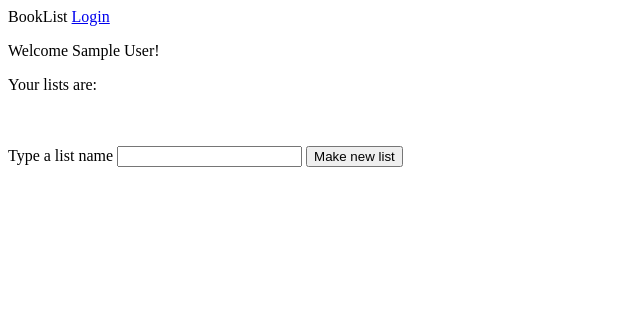
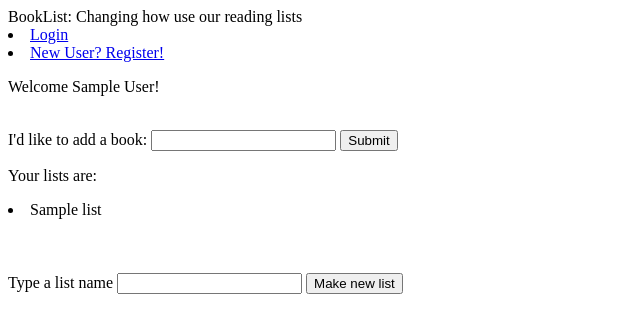
Before and after one commit to meda123/BookList, a Flask app: page /users/1 in a window 1280 px wide. Shown: the top 333 px of the page, without its empty margins (0-640 px from the left). Run offline with Flask 2, Linux system fonts and the light colour scheme; tables that the repository leaves empty hold one stand-in row (values such as "Sample post").

```diff
--- a/model.py
+++ b/model.py
@@ -31,7 +31,7 @@ class User(db.Model):
         return "<User user_id=%s name=%s> email=%s" % (self.user_id,
                                                self.name, self.email)
 
-class List(db.Model):
+class Lista(db.Model):
     """List belonging to each user."""
 
     __tablename__ ="lists"
@@ -47,7 +47,7 @@ class List(db.Model):
     def __repr__(self):
         """Provide helpful representation when printed."""
 
-        m = "<List list_id=%s list_name=%s user_id=%s>"
+        m = "<Lista list_id=%s list_name=%s user_id=%s>"
         return m %(self.list_id, self.list_name, self.user_id)
 
 
--- a/server.py
+++ b/server.py
@@ -11,7 +11,8 @@ import xmltodict
 from json import dumps
 
 
-from model import connect_to_db, User, List, List_Book, Book, db
+from model import connect_to_db, User, Lista, List_Book, Book, db
+from functiongr import query_gr
 
 app = Flask(__name__)
 
@@ -55,8 +56,8 @@ def register_process():
 
     session['user_id'] = new_user.user_id
 
-    flash("User %s added" % name)
-    return redirect("/")
+    flash("User %s added, please login with your credentials" % name)
+    return redirect("/users/%s" % new_user.user_id)
 
 @app.route('/login', methods=['GET'])
 def login_form():
@@ -101,7 +102,9 @@ def user_details(user_id):
     """ Show info about user, displays reading lists, and add book button."""
 
     user = User.query.get(user_id)
-    return render_template("user.html", user=user)
+    user_lists = Lista.query.filter(Lista.user_id == user_id).all()
+
+    return render_template("user.html", user=user, user_lists=user_lists)
 
 
 @app.route('/add_list', methods=['POST'])
@@ -112,7 +115,7 @@ def process_list():
 
     if user_id:
         list_name = request.form["list_name"]
-        new_list = List(list_name=list_name, user_id=user_id)
+        new_list = Lista(list_name=list_name, user_id=user_id)
         db.session.add(new_list)
         db.session.commit()
 
@@ -138,33 +141,10 @@ def view_results():
 
     return render_template("results.html", user_search=user_search, search_result=search_result)
 
-    # return render_template("results.html", find=user_search)
-
 
 
 
 #####################################################################
-# Helper functions
-
-# NOTA: This function returns ONLY the FIRST result
-def query_gr(user_query):
-
-    query_api = requests.get("https://www.goodreads.com/search.xml?key=xPgdvQL3gCl9ImmVLdJ8A&q={0}".format(user_query))
-
-    ## Change xml to ordered dictionary (note ALL results are provided)
-    rdict = xmltodict.parse(query_api.content)
-
-    # Parses through intro tags and summaries and takes us to body of results
-    result_body = rdict.get('GoodreadsResponse', 'notfound').get('search', 'notfound1').get('results', 'notfound2').get('work', 'nf3')
-
-    first_result = result_body[0].values()[8].values()
-
-    title = first_result[2]
-    author = first_result[3].values()[1]
-    image = first_result[4]
-
-    return ["Title: %s Author: %s Image: %s" % (title, author, image)]
-
 
 
 if __name__ == "__main__":
--- a/templates/base.html
+++ b/templates/base.html
@@ -5,12 +5,14 @@
 </head>
 <body>
 
-BookList
+BookList: Changing how use our reading lists
+
 
 {% if "user_id" in session %}
     <a href="/logout">Logout</a>
 {% else %}
-    <a href="/login">Login</a>
+    <li> <a href="/login">Login</a> </li>
+    <li> <a href="/register_form"> New User? Register! </a> </li>
 {% endif %}
 
 
--- a/templates/homepage.html
+++ b/templates/homepage.html
@@ -13,11 +13,6 @@
   <p> Welcome to Booklist App, please login to view your
         magical reading list </p>
 
-<p> <a href="http://0.0.0.0:5000/register_form"> New User? Register! </a></p> <br>
-
-
-
-
 </body>
 {% endblock %}
 </html>
--- a/templates/user.html
+++ b/templates/user.html
@@ -1,9 +1,23 @@
 {% extends 'base.html' %}
 {% block content %}
 
-  <p> Welcome {{user.name}}! </p>
+  <p> Welcome {{user.name}}! </p> <br>
 
-  <p> Your lists are: </p> <br> <br>
+<form action = "/results" method="POST">
+    <label for ="search-input"> I'd like to add a book: </label>
+    <input type = "text" name="search_box" id ="search-input">
+    <input id="submit_button" type="submit">
+  </form>
+
+
+  <p> Your lists are: </p>
+{% for user_list in user_lists %}
+    <li> {{ user_list.list_name }} </li>
+{% endfor %}
+
+    <br>
+    <br>
+    <br>
 
 
 <form action="/add_list" method="POST">
```
Also changed, not shown: goodreads.py (deleted, +0 -38 lines), templates/results.html (+6 -3 lines), 1 other file.
